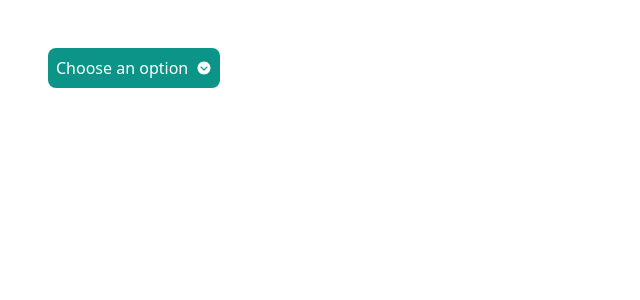
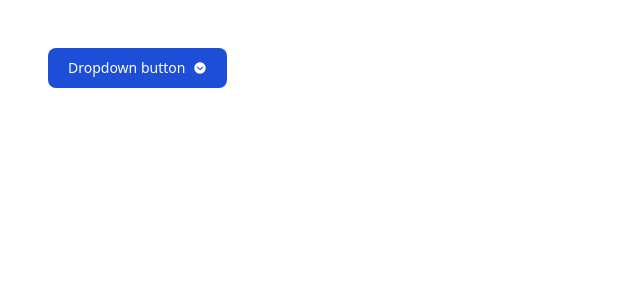
Before and after one commit to Shazil0204/Garage-All-In-One, a React (Vite) app in the folder Frontend/: page / in a window 1280 px wide. Shown: the top 300 px of the page, without its empty margins (0-640 px from the left). Built offline with nearby package versions, Linux system fonts and the light colour scheme.

Commit message:
Update Dropdown.tsx

```diff
--- a/Frontend/src/Components/Common/Dropdown.tsx
+++ b/Frontend/src/Components/Common/Dropdown.tsx
@@ -9,27 +9,16 @@ interface DropdownOption {
 interface DropdownProps {
   options: DropdownOption[];
   onOptionSelect: (value: string) => void;
-  title?: string;
-  width?: string;
-  height?: string;
-  roundness?: string;
 }
 
-const Dropdown: React.FC<DropdownProps> = ({
-  options,
-  onOptionSelect,
-  title,
-  width,
-  height,
-  roundness,
-}) => {
+const Dropdown: React.FC<DropdownProps> = ({ options, onOptionSelect }) => {
   const [isOpen, setIsOpen] = useState(false);
   const [isRotated, setIsRotated] = useState(false);
 
   const handleOptionClick = (value: string) => {
     onOptionSelect(value);
     setIsOpen(false);
-    setIsRotated(!isRotated);
+    setIsRotated(false); // Reset rotation after selection
   };
 
   const handleOpenDropdown = () => {
@@ -41,11 +30,10 @@ const Dropdown: React.FC<DropdownProps> = ({
     <>
       <button
         onClick={handleOpenDropdown}
-        className={`flex items-center justify-between gap-2 text-white bg-teal-600 rounded-${
-          roundness || "lg"
-        } w-${width || "32"} h-${height || "10"} p-2`}
+        className="text-white bg-blue-700 hover:bg-blue-800 font-medium rounded-lg text-sm px-5 py-2.5 text-center inline-flex items-center gap-2"
+        type="button"
       >
-        {title || "Select Option"}
+        Dropdown button{" "}
         <IoIosArrowDropdownCircle
           style={{
             transform: isRotated ? "rotate(540deg)" : "rotate(0deg)",
@@ -54,24 +42,26 @@ const Dropdown: React.FC<DropdownProps> = ({
           }}
         />
       </button>
-      <ul
-        className={`absolute left-0 w-full mt-2 bg-secondary text-white rounded-lg shadow-lg z-10 transition-all duration-500 ease-in-out`}
-        style={{
-          minWidth: width || "8rem",
-          opacity: isOpen ? 1 : 0,
-          transform: isOpen ? "translateY(0)" : "translateY(-7px)", // Adds sliding effect
-        }}
+
+      <div
+        id="dropdown"
+        className={`z-10 bg-white divide-y divide-gray-100 rounded-lg shadow w-44 dark:bg-gray-700 ${
+          isOpen ? `visible` : `hidden`
+        }`}
       >
+        <ul className="py-2 text-sm text-gray-700 dark:text-gray-200">
           {options.map((option) => (
-          <li
-            key={option.value}
-            className="px-4 py-2 hover:bg-teal-800 rounded-lg m-2 cursor-pointer"
+            <li key={option.value}>
+              <button
                 onClick={() => handleOptionClick(option.value)}
+                className="block px-4 py-2 text-left w-full hover:bg-gray-100 dark:hover:bg-gray-600 dark:hover:text-white"
               >
                 {option.label}
+              </button>
             </li>
           ))}
         </ul>
+      </div>
     </>
   );
 };
```
Lines whose indentation alone changed are shown as unchanged.
